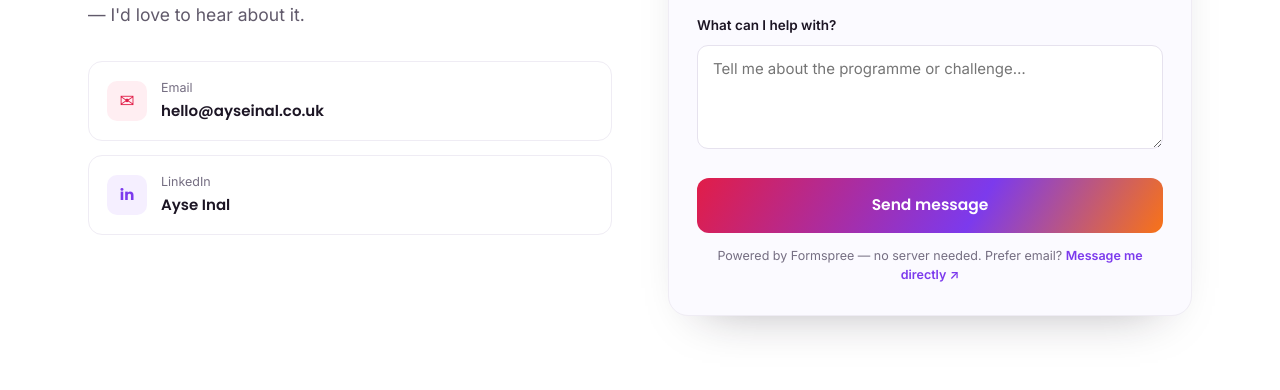
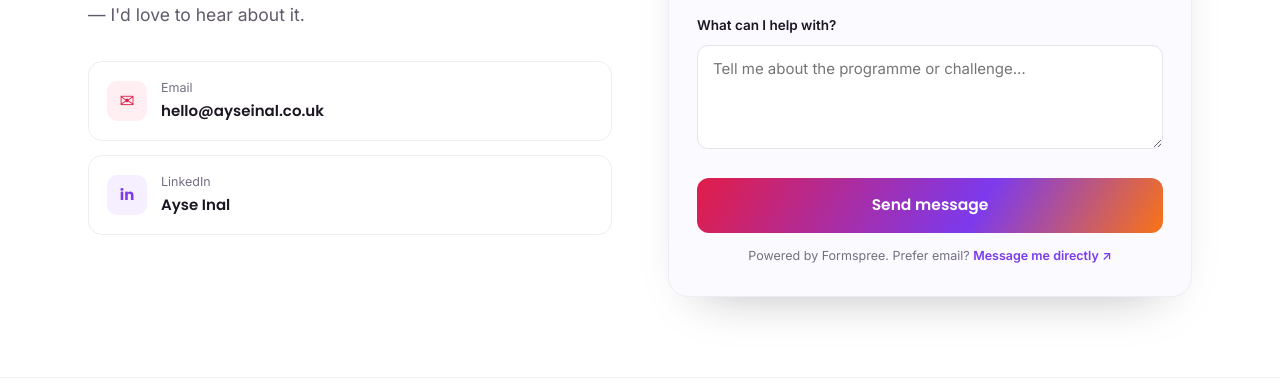
Before and after one commit to ayseinal81/ayseinal81.github.io, a plain HTML site: page contact.html in a window 1280 px wide. Shown: the part 346-736 px from the top of the page. Drawn offline with Linux system fonts and the light colour scheme.

Commit message:
Updated form

```diff
--- a/contact.html
+++ b/contact.html
@@ -62,8 +62,7 @@
     </div>
 
     <div class="contact-form-wrap">
-      <!-- Create a free form at formspree.io and replace `your-form-id` below. -->
-      <form class="contact-form" data-contact-form action="https://formspree.io/f/your-form-id" method="POST">
+      <form class="contact-form" data-contact-form action="https://formspree.io/f/xgojdpvg" method="POST">
         <div class="form-field">
           <label for="cf-name">Name</label>
           <input id="cf-name" type="text" name="name" placeholder="Your name" autocomplete="name" required>
@@ -79,7 +78,7 @@
         <button class="btn-submit" type="submit">Send message</button>
         <p class="form-status" data-form-status role="status" aria-live="polite" hidden></p>
         <p class="form-note">
-          Powered by Formspree — no server needed. Prefer email?
+          Powered by Formspree. Prefer email?
           <a href="mailto:hello@ayseinal.co.uk">Message me directly ↗</a>
         </p>
       </form>
```
